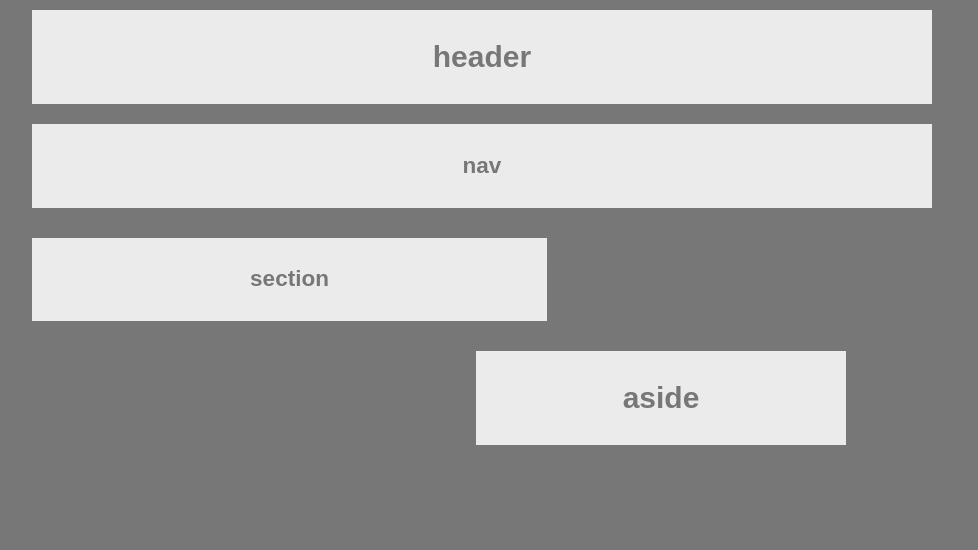
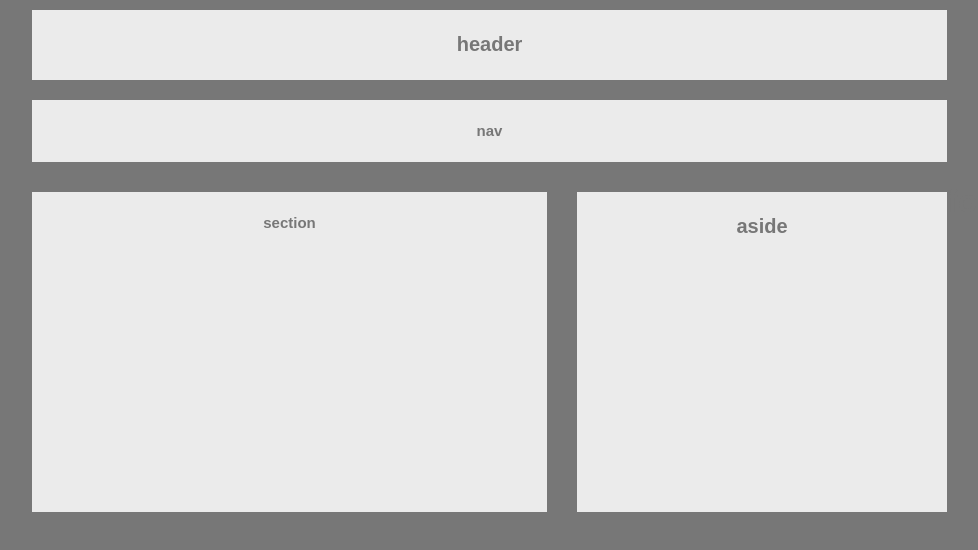
Before and after one commit to centexwalt/HW-Wireframe, a plain HTML site: page index.html in a window 1280 px wide. Shown: the whole page, without its empty margins (156-1134 px from the left). Drawn offline with Linux system fonts and the light colour scheme.

Commit message:
Add files via upload

```diff
--- a/style.css
+++ b/style.css
@@ -2,42 +2,43 @@ body {
     background-color: #777;
     color: #777;
     font-family: 'arial', 'helvetica neue', helvetica, sans-serif;
-    width: '960px'
-    font-size:'18px'
+    width: '960px';
+    font-size: '10px';
 }
 
 .header {
-    font-size: 15px;
+    font-size: 10px;
     padding: 10px;
     text-align: center;
     background-color:#ebebeb;
     color: #777;
     float: center;
-    width:880px;
+    width:895px;
     margin-left: 180px;
     margin-bottom: 20px;
     margin-top: 10px;
 }
 
 .nav{
-    font-size: 15px;
+    font-size: 10px;
     padding: 10px;
     text-align: center;
     background-color: #ebebeb;
     color: #777;
     float: center;
-    width: 880px;
+    width: 895px;
     margin-left: 180px;
     margin-bottom: 20px;
     margin-top: 10px;
 }
 
 .section{
-    font-size: 15px;
+    font-size: 10px;
     padding: 10px;
     background-color: #ebebeb;
     color: #777;
     width: 495px;
+    height:300px;
     text-align: center;
     float: left;
     margin-left: 180px;
@@ -46,20 +47,21 @@ body {
 }
 
 .aside{
-    font-size: 15px;
+    font-size: 10px;
     padding: 10px;
     background-color: #ebebeb;
     color: #777;
     width: 350px;
+    height: 300px;
     text-align: center;
-    float: right;
-    margin-right: 270px;
+    float: left;
+    margin-left: 30px;
     margin-bottom: 20px;
     margin-top: 10px;
 }
 
 .footer{
-    font-size: 15px;
+    font-size: 10px;
     padding: 10px;
     background-color: #ebebeb;
     color: #777;
```
